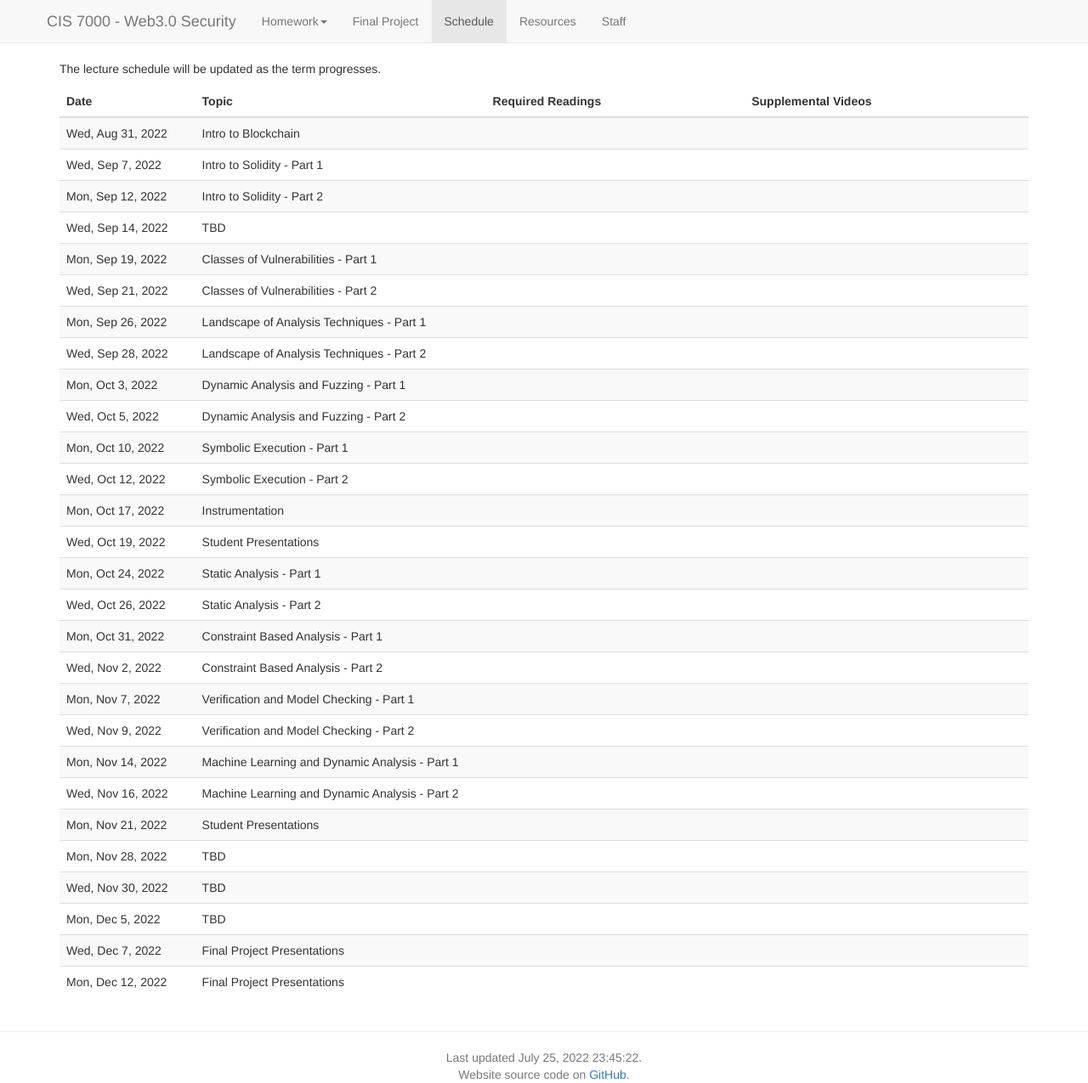
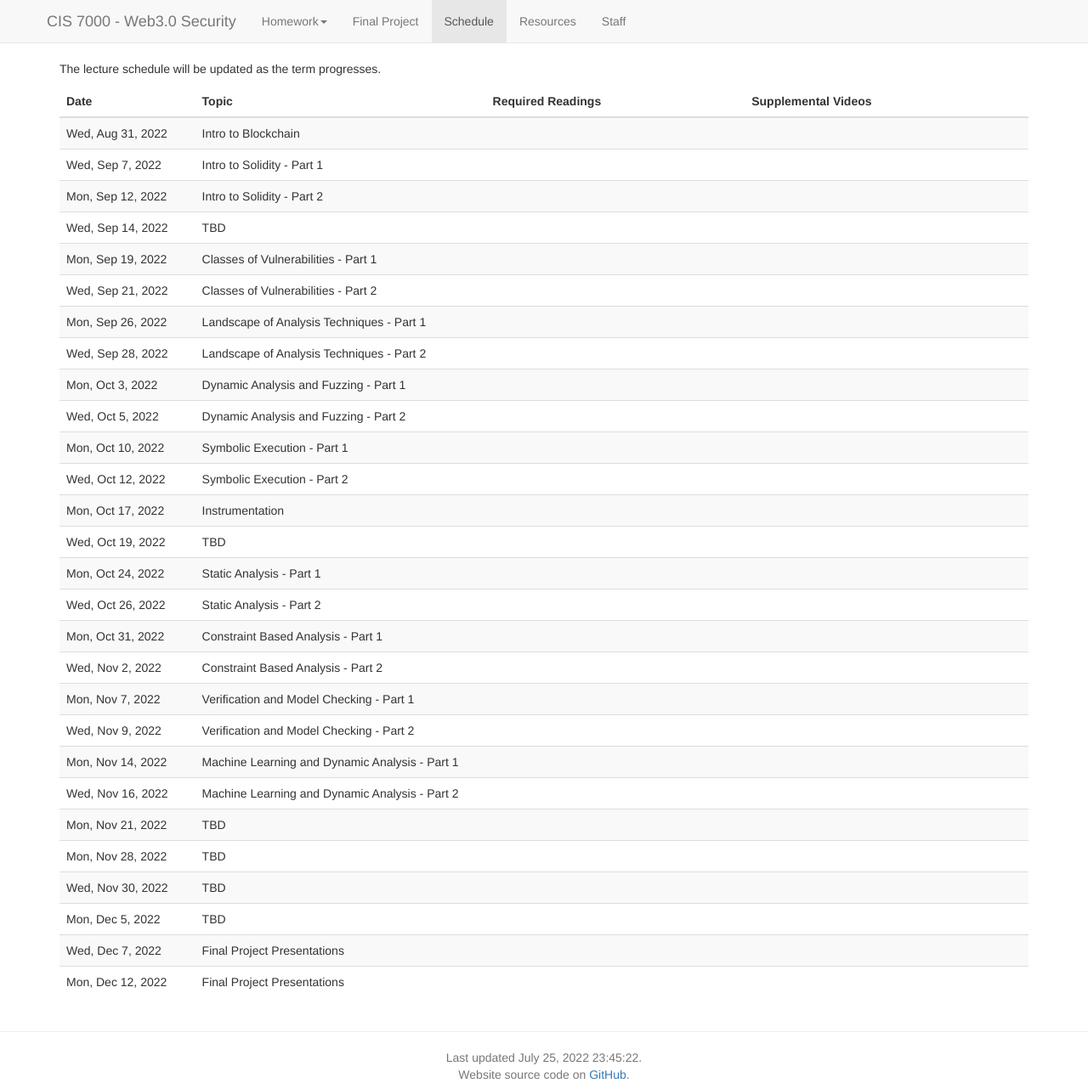
Before and after one commit to web3-security-class/web3-security-class.github.io, a Jekyll site: the page built from lectures.md, in a window 1280 px wide. Shown: the whole page at 85% size. Built offline with Jekyll 4.4.1, drawn with Linux system fonts in a browser that asks for light colours; nearby versions of some CDN libraries; a script that is not in the unit is left out.

Commit message:
Remove student presentations

```diff
--- a/_data/lectures.yaml
+++ b/_data/lectures.yaml
@@ -48,7 +48,7 @@
   title: Instrumentation
 -
   date: 2022-10-19
-  title: Student Presentations
+  title: TBD
 -
   date: 2022-10-24
   title: Static Analysis - Part 1
@@ -75,7 +75,7 @@
   title: Machine Learning and Dynamic Analysis - Part 2
 -
   date: 2022-11-21
-  title: Student Presentations
+  title: TBD
 -
   date: 2022-11-28
   title: TBD
```
